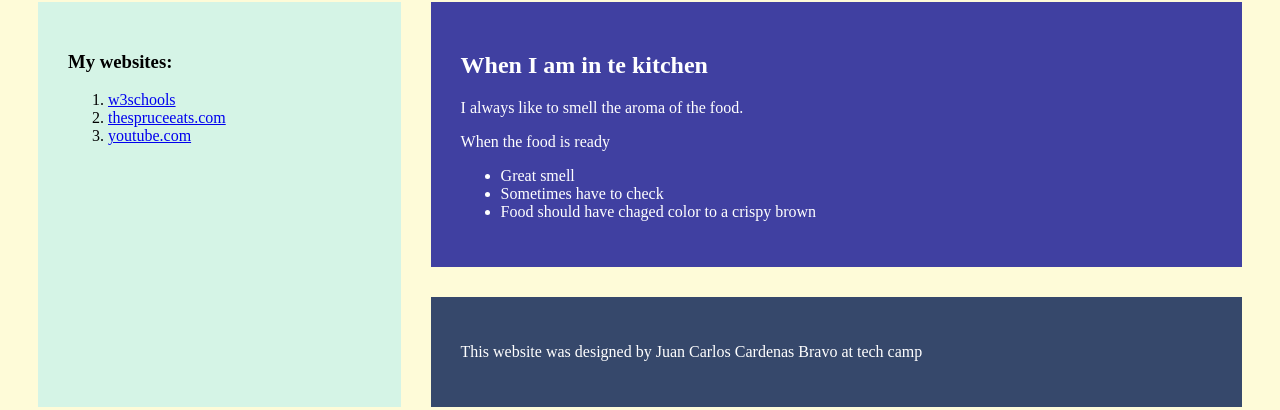
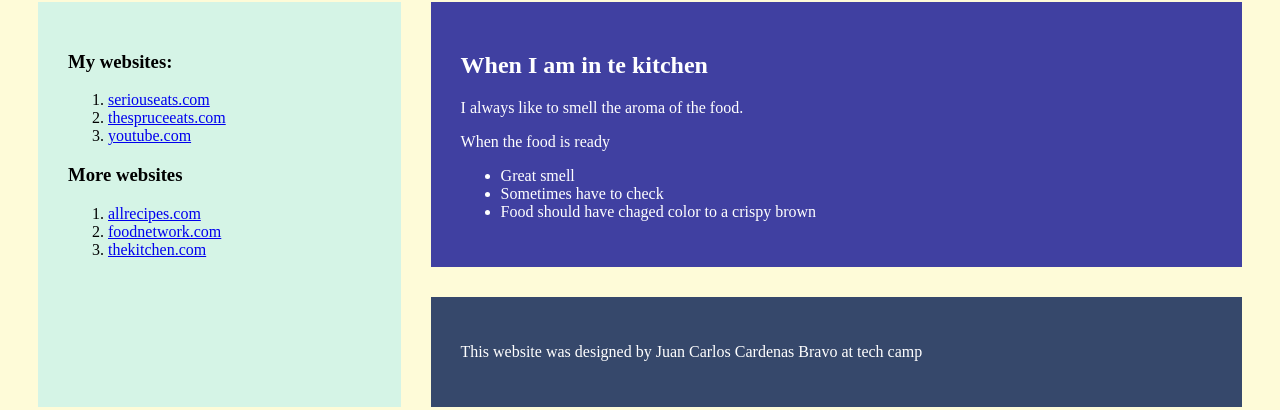
Before and after one commit to JuanCarlosCardenas/casabravo, a plain HTML site: page index.html in a window 1280 px wide. Shown: the part 696-1106 px from the top of the page. Drawn offline with Linux system fonts and the light colour scheme.

Commit message:
Update index.html

```diff
--- a/index.html
+++ b/index.html
@@ -16,7 +16,7 @@
         <H3>My websites:</H3>
         <ol>
           <li>
-           <a href="https://www.w3schools.com">w3schools</a>
+          <a href="https://www.seriouseats.com">seriouseats.com</a>
           </li>
           <li>
           <a href="https://thesprueeats.com">thespruceeats.com</a>
@@ -25,6 +25,16 @@
           <a href="https://youtube.com">youtube.com</a>
           </li>
         </ol>
+        <H3>More websites</H3>
+        <ol>
+          <li>
+          <a href="https://allrecipes.com">allrecipes.com<a/>
+          </li>
+          <li>
+          <a href="https://foodnetwork.com">foodnetwork.com<a/>
+          </li>
+          <li>
+            <a href="https://thekitchen.com">thekitchen.com</a>
       </aside>
       <article>
         <H2>When I am in te kitchen</H2>
```
